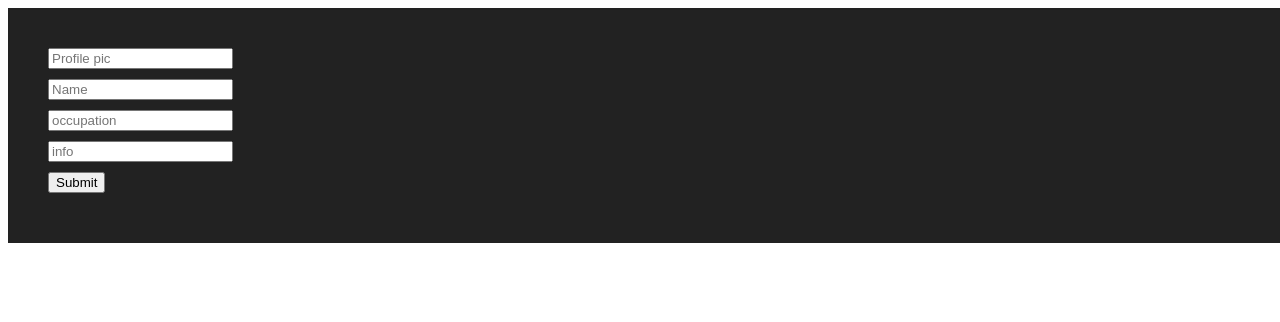
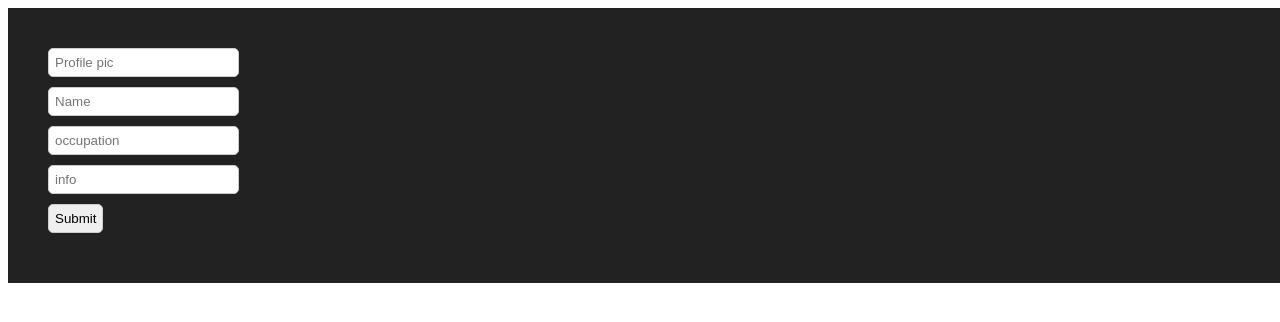
Before and after one commit to Maaz-webdeveloper/js-form, a plain HTML site: page index.html in a window 1280 px wide. Shown: the top 322 px of the page. Drawn offline with Linux system fonts and the light colour scheme.

Commit message:
Add padding and border styles to input element

```diff
--- a/styles.css
+++ b/styles.css
@@ -8,6 +8,10 @@
 input {
   display: block;
   margin-bottom: 10px;
+  padding: 6px;
+  border-radius: 5px;
+  border: 1px solid #ccc;
+
 }
 .card {
   max-width: 300px;
```
